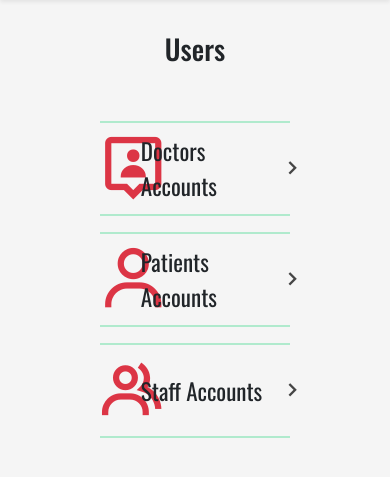
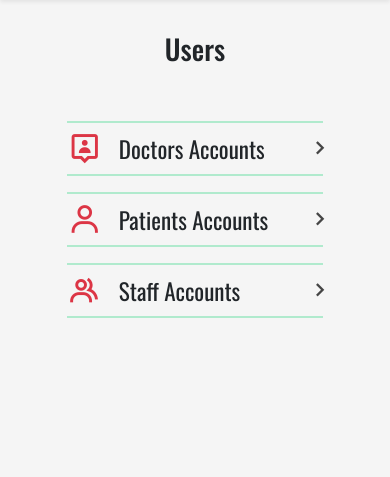
Before and after one commit to frnkln-olvrs/DocConnect, a PHP site: page /admin/users in a window 390 px wide. Shown: the part 68-545 px from the top of the page. Run offline with PHP 8.4, Linux system fonts and the light colour scheme; some libraries are stand-ins or nearby versions.

Commit message:
users update

```diff
--- a/admin/css/style.css
+++ b/admin/css/style.css
@@ -327,6 +327,12 @@ body.sidepanel-open {
   z-index: 0;
 }
 
+@media screen and (max-width: 450px) {
+  #users .bx {
+    font-size: 35px;
+  }
+}
+
 @media screen and (max-width: 991px) {
   .page-container  {
     padding-left: 0px;
--- a/admin/users.php
+++ b/admin/users.php
@@ -17,7 +17,7 @@
   <section id="users" class="page-container">
     <h1 class="text-center my-3">Users</h1>
 
-    <div class="container text-center mt-5 px-5">
+    <div class="container text-center mt-5 px-1 px-md-5">
       <ul class="list-group">
         <a href="./doctorsAcc" class="d-flex justify-content-center">
           <li class="list-group-item my-2 p-2 border-0 w-75">
```
